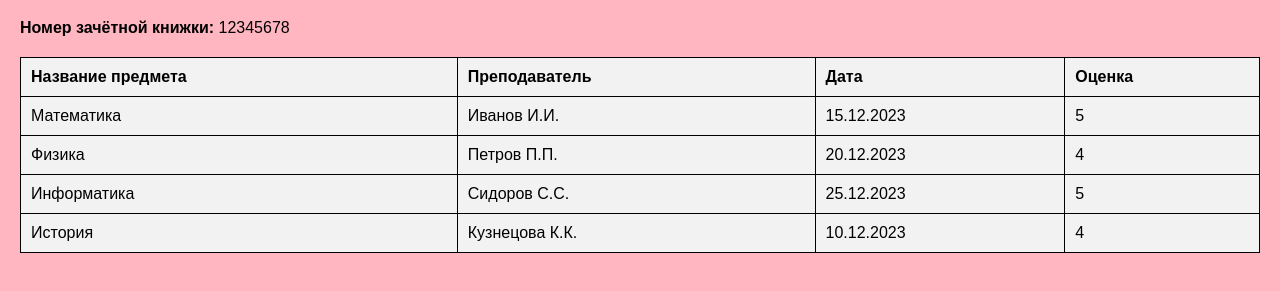
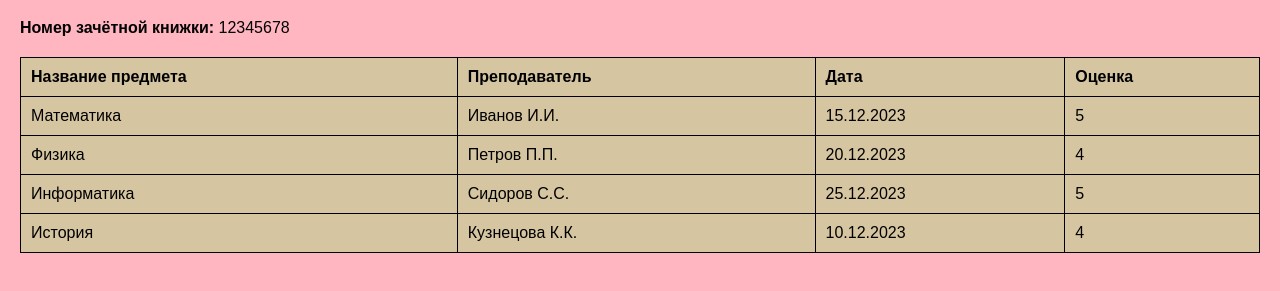
Before and after one commit to gnomGnomich-dev/kondrr, a plain HTML site: page grade.html in a window 1280 px wide. Shown: the part 61-352 px from the top of the page. Drawn offline with Linux system fonts and the light colour scheme.

Commit message:
Текущая ветка: punkt12  Изменения, которые будут включены в коммит: 	изменено:      style.css

```diff
--- a/style.css
+++ b/style.css
@@ -20,5 +20,5 @@ th, td {
     text-align: left;
 }
 th, td{
-    background-color: #f2f2f2;
+    background-color: #3f23;
 }
```
